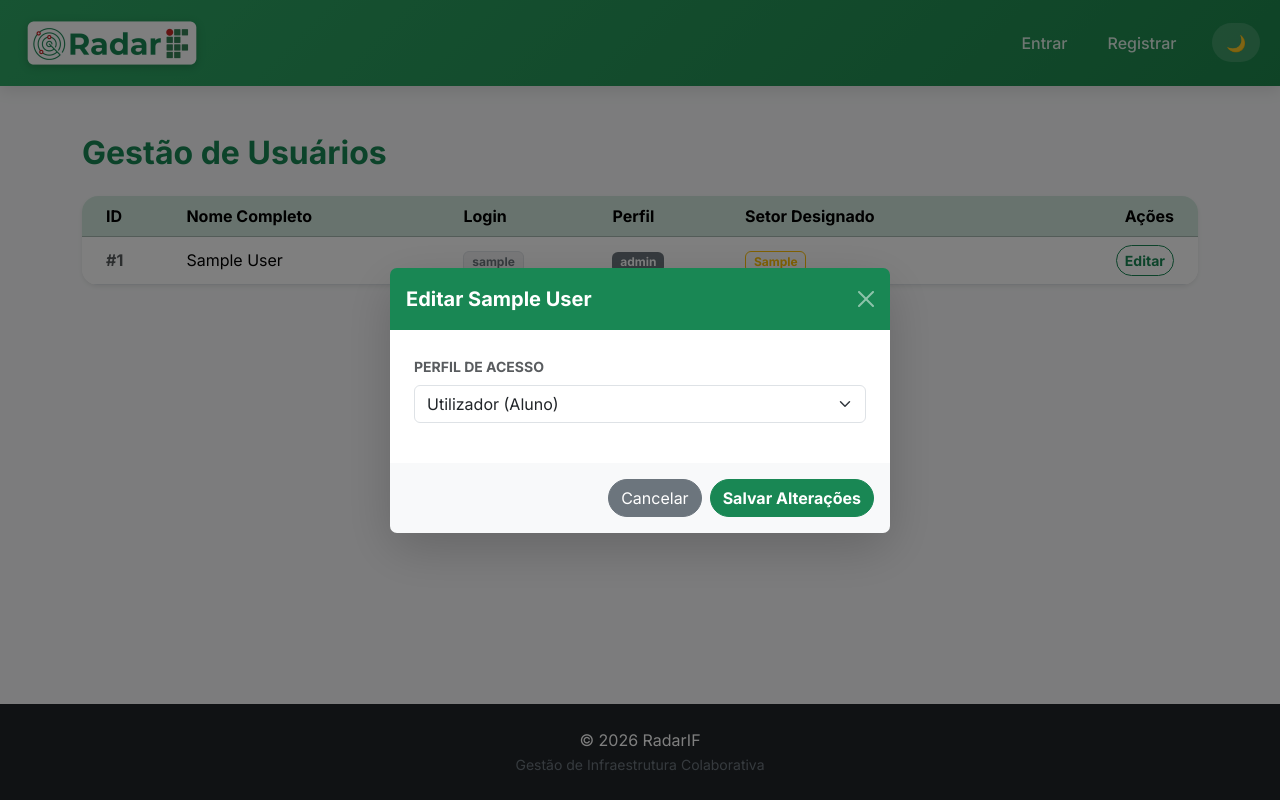
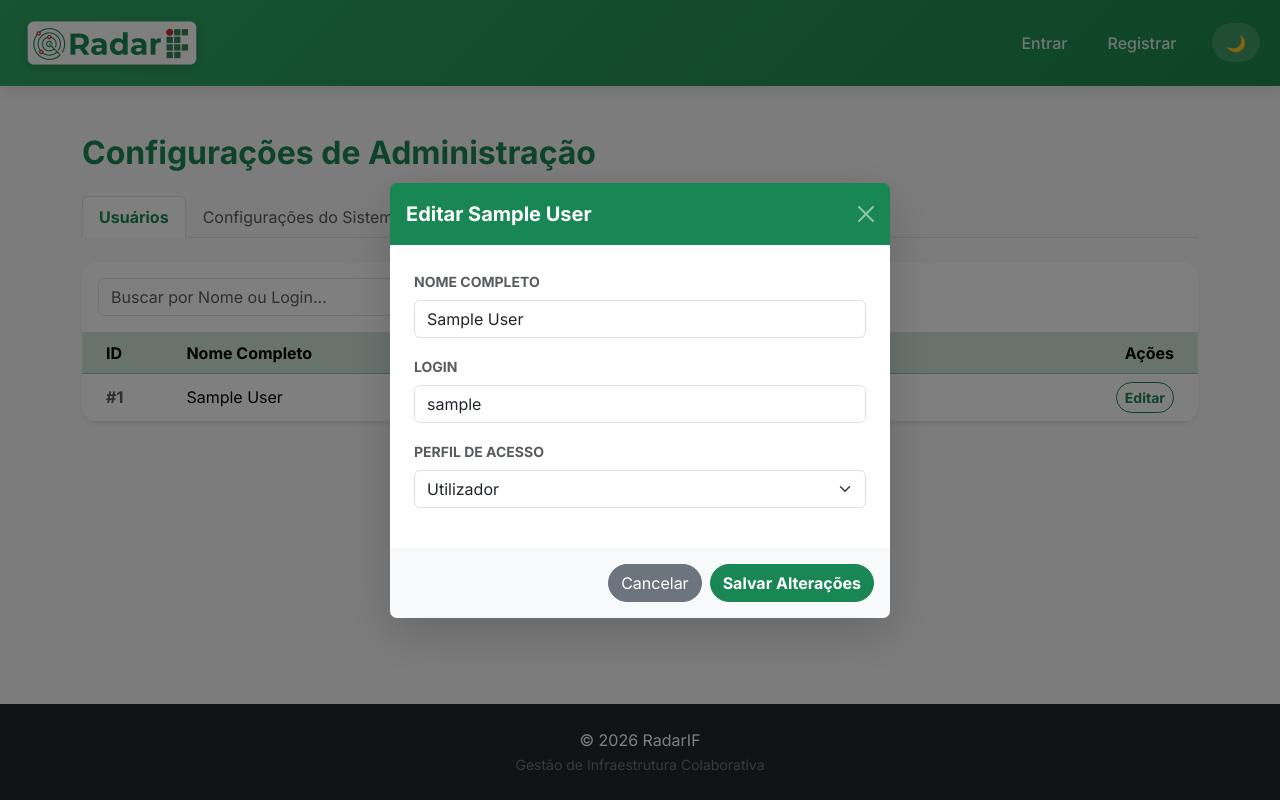
Before and after one commit to Troni13/projeto-hackaton, a Flask app: template templates/admin/usuarios.html in a window 1280 px wide, after a click on "Editar". Run offline with Flask 3, Linux system fonts and the light colour scheme; the template is opened without the code that fills it: values that come from a table or form of the project are taken from there, others are empty; tables that the repository leaves empty hold one stand-in row (values such as "Sample post").

Commit message:
reformulada a tela de admin

```diff
--- a/templates/admin/usuarios.html
+++ b/templates/admin/usuarios.html
@@ -5,8 +5,21 @@
 {% block content %}
 <div class="container my-5 flex-grow-1">
     <div class="d-flex justify-content-between align-items-center mb-4">
-        <h2 class="fw-bold text-success mb-0">Gestão de Usuários</h2>
+        <h2 class="fw-bold text-success mb-0">Configurações de Administração</h2>
     </div>
+
+    <!-- Tabs para futuras opções -->
+    <ul class="nav nav-tabs mb-4">
+        <li class="nav-item">
+            <a class="nav-link active fw-bold text-success" href="#">Usuários</a>
+        </li>
+        <li class="nav-item">
+            <a class="nav-link text-muted" href="#">Configurações do Sistema</a>
+        </li>
+        <li class="nav-item">
+            <a class="nav-link text-muted" href="#">Integrações</a>
+        </li>
+    </ul>
 
     {% with messages = get_flashed_messages(with_categories=true) %}
       {% if messages %}
@@ -20,6 +33,22 @@
     {% endwith %}
 
     <div class="card border-0 shadow-sm rounded-4 overflow-hidden">
+        <div class="card-header bg-white border-bottom p-3">
+            <div class="row g-2">
+                <div class="col-md-4">
+                    <input type="text" id="searchInput" class="form-control" placeholder="Buscar por Nome ou Login...">
+                </div>
+                <div class="col-md-3">
+                    <select id="roleFilter" class="form-select">
+                        <option value="">Todos os Perfis</option>
+                        <option value="Administrador">Administrador</option>
+                        <option value="Utilizador">Utilizador</option>
+                        <option value="Gestor">Gestor</option>
+                        <option value="Professor">Professor</option>
+                    </select>
+                </div>
+            </div>
+        </div>
         <div class="card-body p-0">
             <div class="table-responsive">
                 <table class="table table-hover align-middle mb-0">
@@ -82,12 +111,20 @@
                               <form action="{{ url_for('admin.editar_usuario', id=u.id) }}" method="POST">
                                   <div class="modal-body p-4">
                                     <div class="mb-3">
+                                        <label class="form-label fw-bold text-muted small text-uppercase">Nome Completo</label>
+                                        <input type="text" class="form-control" name="nome_completo" value="{{ u.nome_completo }}" required>
+                                    </div>
+                                    <div class="mb-3">
+                                        <label class="form-label fw-bold text-muted small text-uppercase">Login</label>
+                                        <input type="text" class="form-control" name="username" value="{{ u.username }}" required>
+                                    </div>
+                                    <div class="mb-3">
                                         <label class="form-label fw-bold text-muted small text-uppercase">Perfil de Acesso</label>
                                         <select class="form-select" name="role" id="roleSelect{{ u.id }}" onchange="toggleSetor(this, '{{ u.id }}')">
-                                            <option value="aluno" {% if u.role == 'aluno' %}selected{% endif %}>Utilizador (Aluno)</option>
-                                            <option value="professor" {% if u.role == 'professor' %}selected{% endif %}>Equipe Gestora / Professor</option>
-                                            <option value="gestor" {% if u.role == 'gestor' %}selected{% endif %}>Equipe Gestora</option>
-                                            <option value="adm" {% if u.role == 'adm' %}selected{% endif %}>Administrador (ADM)</option>
+                                            <option value="aluno" {% if u.role == 'aluno' %}selected{% endif %}>Utilizador</option>
+                                            <option value="professor" {% if u.role == 'professor' %}selected{% endif %}>Professor</option>
+                                            <option value="gestor" {% if u.role == 'gestor' %}selected{% endif %}>Gestor</option>
+                                            <option value="adm" {% if u.role == 'adm' %}selected{% endif %}>Administrador</option>
                                         </select>
                                     </div>
 
@@ -135,5 +172,37 @@
             div.style.display = 'none';
         }
     }
+
+    document.addEventListener('DOMContentLoaded', function() {
+        const searchInput = document.getElementById('searchInput');
+        const roleFilter = document.getElementById('roleFilter');
+        const rows = document.querySelectorAll('tbody tr');
+
+        function filterTable() {
+            const searchTerm = searchInput.value.toLowerCase();
+            const roleTerm = roleFilter.value;
+
+            rows.forEach(row => {
+                // Pular linhas que não sejam de dados principais
+                if(row.children.length < 5) return;
+
+                const nameText = row.children[1].textContent.toLowerCase();
+                const loginText = row.children[2].textContent.toLowerCase();
+                const roleText = row.children[3].textContent.trim();
+
+                const matchesSearch = nameText.includes(searchTerm) || loginText.includes(searchTerm);
+                const matchesRole = roleTerm === "" || roleText.includes(roleTerm);
+
+                if (matchesSearch && matchesRole) {
+                    row.style.display = '';
+                } else {
+                    row.style.display = 'none';
+                }
+            });
+        }
+
+        if (searchInput) searchInput.addEventListener('keyup', filterTable);
+        if (roleFilter) roleFilter.addEventListener('change', filterTable);
+    });
 </script>
 {% endblock %}
```
Also changed, not shown: routes/admin.py (+12 -0 lines).
